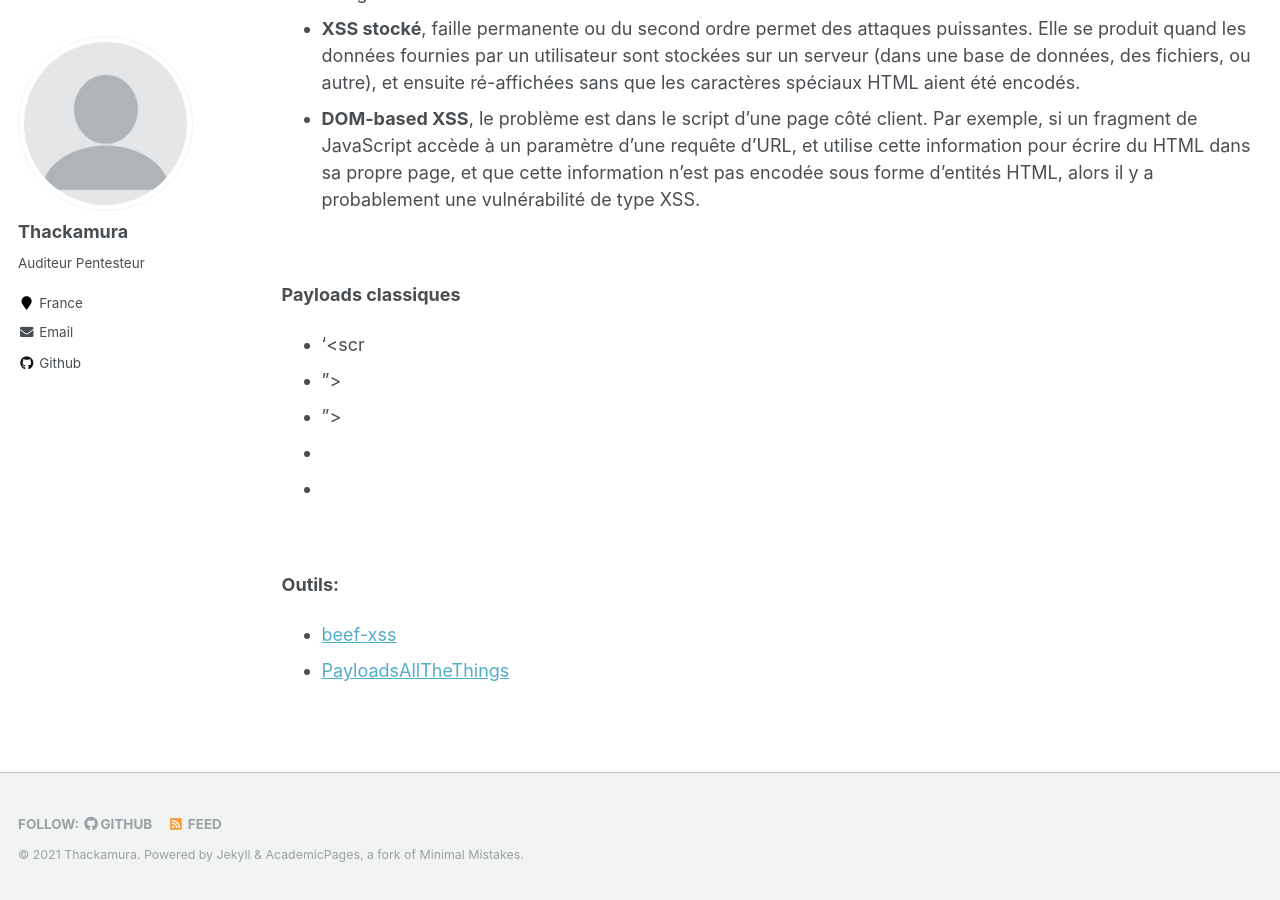
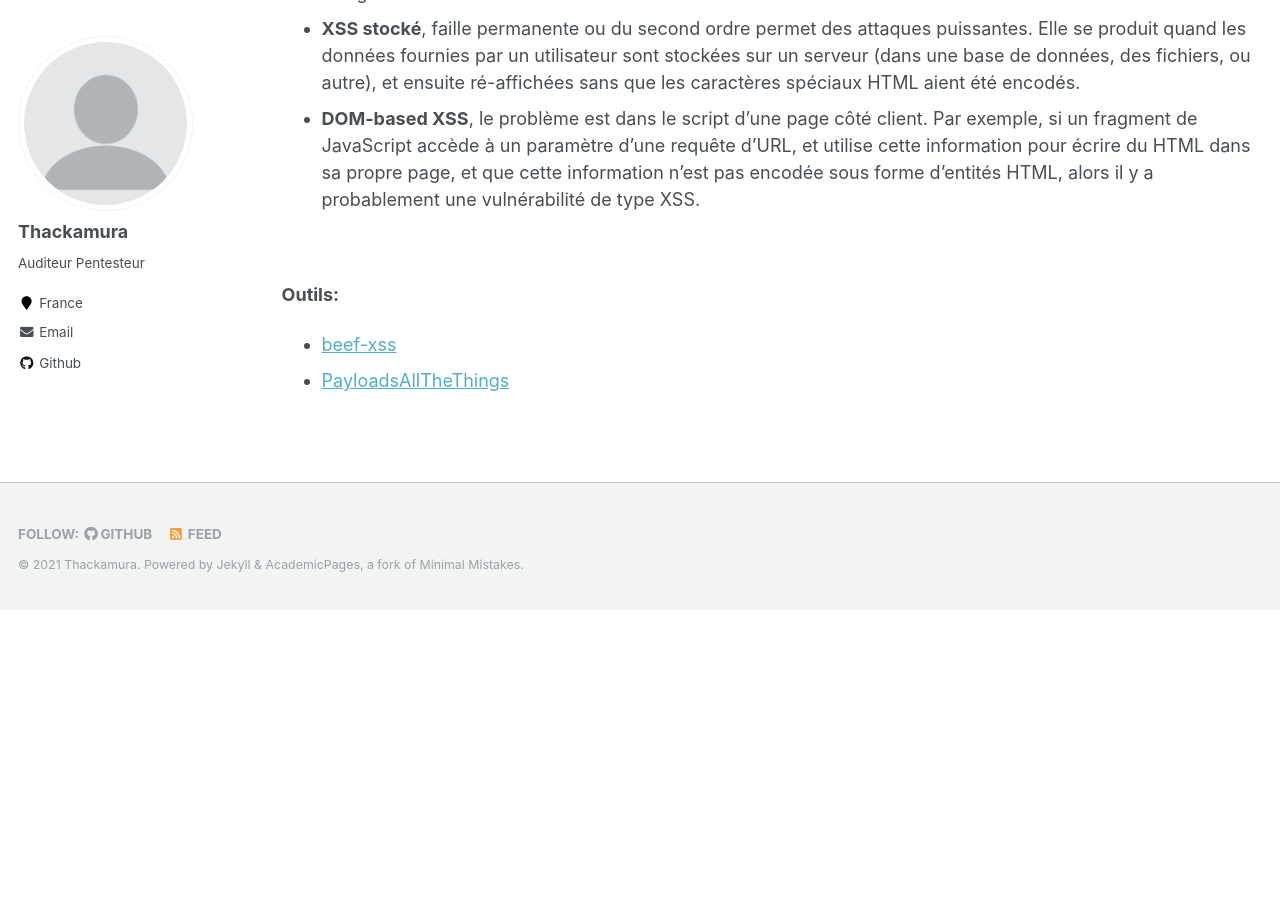
Before and after one commit to thackamura/thackamura.github.io, a Jekyll site: the page built from _pages/web-checklist.md, in a window 1280 px wide and 900 px high, scrolled down 5009 px. Built offline with Jekyll 4.4.1, drawn with Linux system fonts in a browser that asks for light colours; after the commit the page ends 5619 px from its top, so only the background shows below that; some of the changed lines change nothing that is shown.

Commit message:
Update web-checklist.md

```diff
--- a/_pages/web-checklist.md
+++ b/_pages/web-checklist.md
@@ -172,15 +172,6 @@ Le cross-site scripting (également connu sous le nom de XSS) est une vulnérabi
 
 <br/>
 
-**Payloads classiques**
-* '<scr<script>ipt>alert('XSS')</scr<script>ipt>'
-* "><script>alert('XSS')</script>
-* "><script>alert(String.fromCharCode(88,83,83))</script>
-* <script>\u0061lert('22')</script>
-* <script>eval('\x61lert(\'33\')')</script>
-
-<br/>
-
 **Outils:**
 * [beef-xss](https://github.com/beefproject/beef)
 * [PayloadsAllTheThings](https://github.com/swisskyrepo/PayloadsAllTheThings/tree/master/XSS%20Injection)
```
